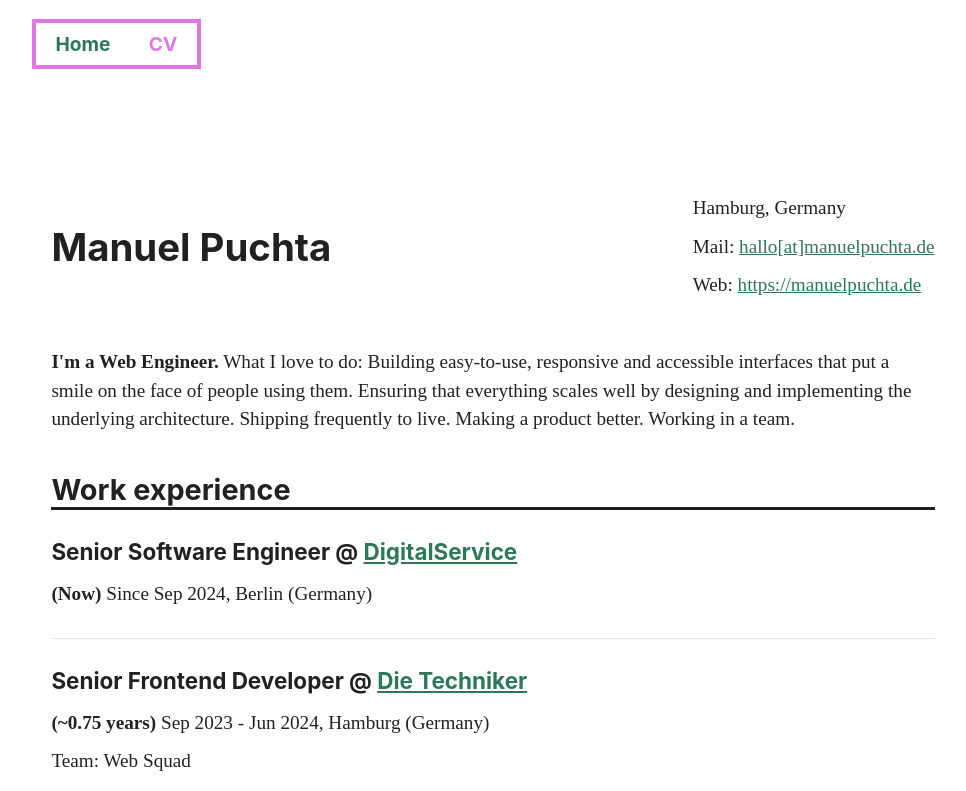
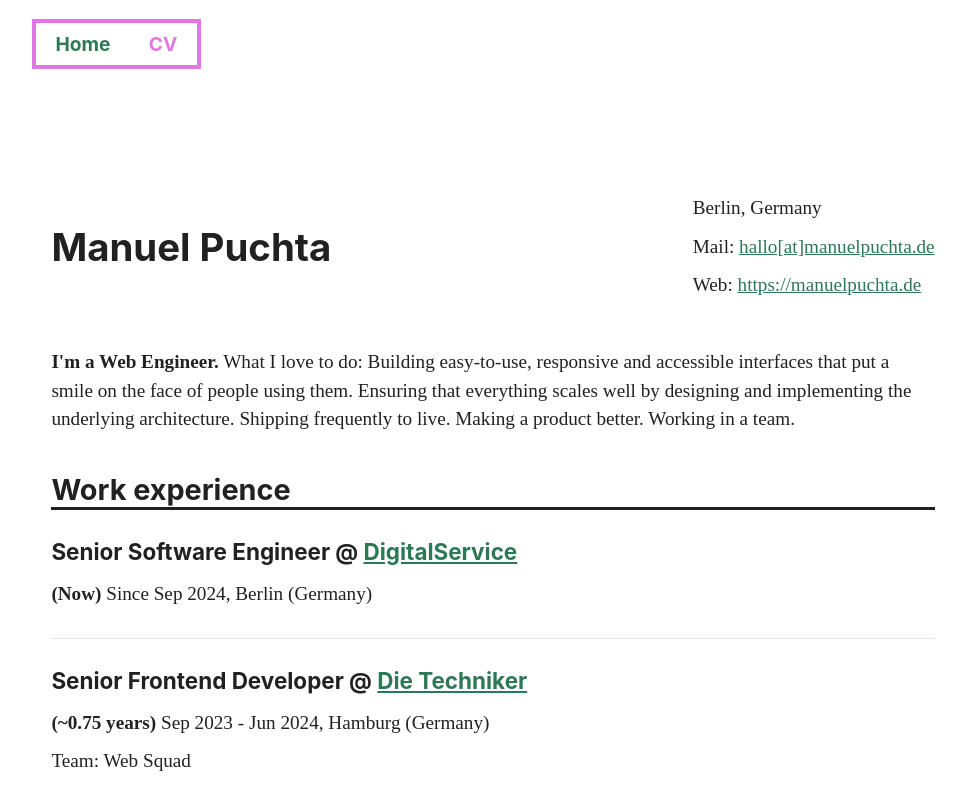
Before and after one commit to manuelpuchta/manuelpuchta.de, a Next.js app: page /cv in a window 1280 px wide. Shown: the top 791 px of the page, without its empty margins (147-1113 px from the left). Built offline with nearby package versions, Linux system fonts and the light colour scheme.

Commit message:
Update location from Hamburg to Berlin

```diff
--- a/components/layout.tsx
+++ b/components/layout.tsx
@@ -14,7 +14,7 @@ const {
 } = getConfig();
 
 const defaultName = 'Manuel Puchta';
-const defaultDescription = 'Manuel Puchta is a web developer living in Hamburg';
+const defaultDescription = 'Manuel Puchta is a web developer living in Berlin';
 
 type LayoutProps = {
   children: React.ReactNode;
--- a/pages/cv.tsx
+++ b/pages/cv.tsx
@@ -23,7 +23,7 @@ const CV: React.FC = () => {
         <header>
           <h1>Manuel Puchta</h1>
           <aside>
-            <p>Hamburg, Germany</p>
+            <p>Berlin, Germany</p>
             <p>Mail: {email}</p>
             <p>
               Web: <a href="https://manuelpuchta.de">https://manuelpuchta.de</a>
--- a/pages/index.tsx
+++ b/pages/index.tsx
@@ -46,8 +46,8 @@ const Home: React.FC<HomeProps> = ({ allPostsData }: HomeProps) => (
         <div className={styles.intro}>
           <h2>Hello!</h2>
           <h2>
-            I&apos;m Manuel, a <Link href="/cv/">web developer</Link> from
-            Hamburg.
+            I&apos;m Manuel, a <Link href="/cv/">web developer</Link> from{' '}
+            <s>Hamburg</s> Berlin.
           </h2>
           <p>
             When I&apos;m not pushing pixels and code in front of a monitor, I
```
